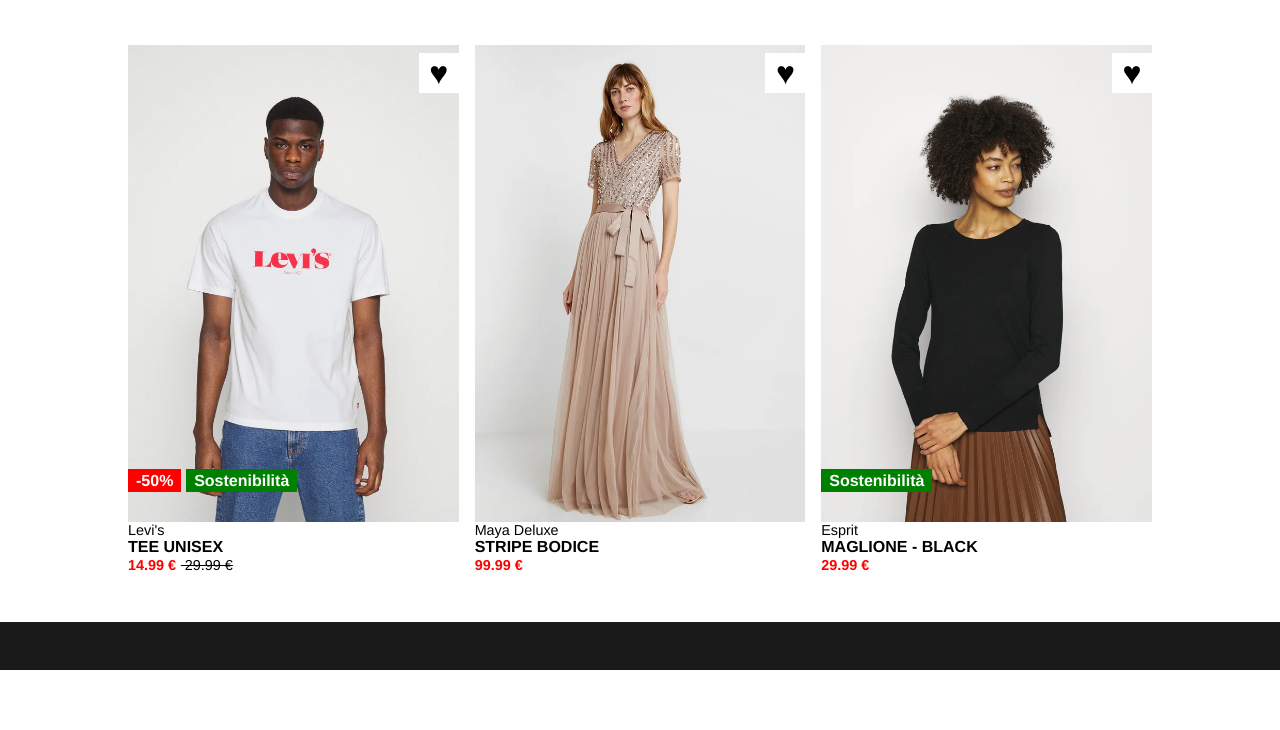
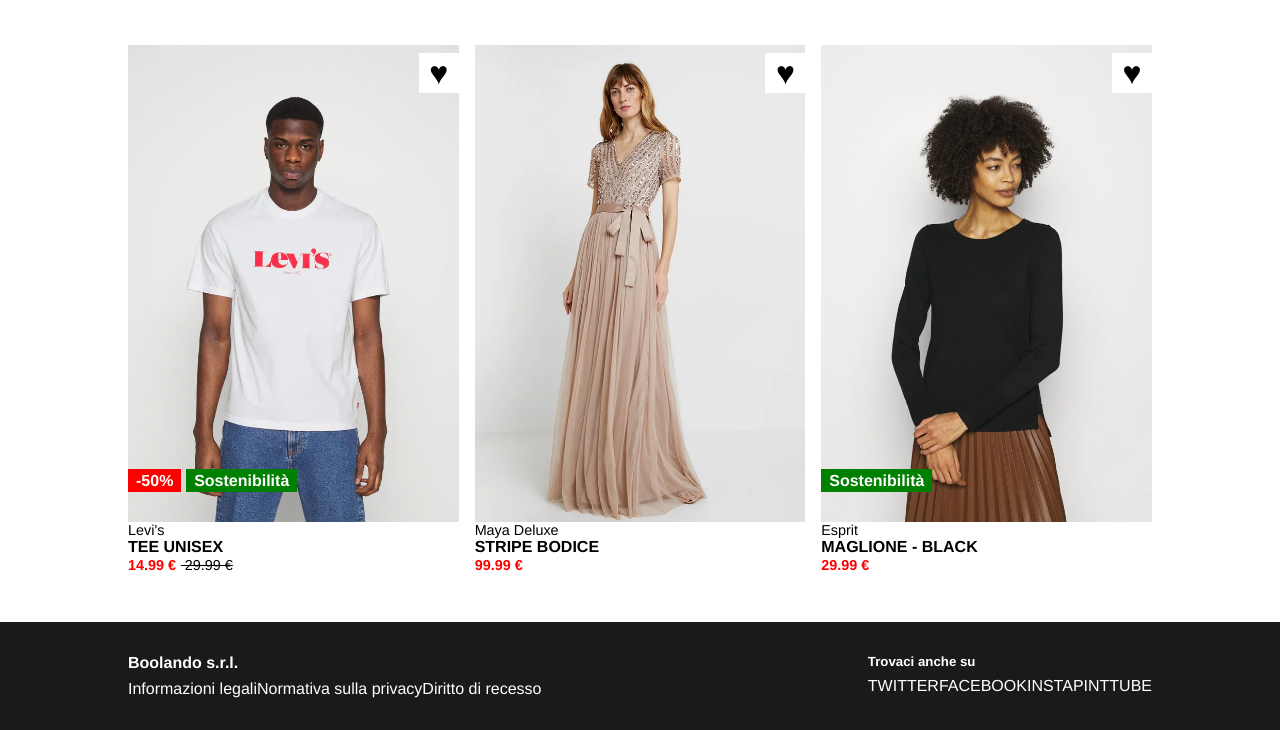
Before and after one commit to francescomascellino/html-css-boolando, a plain HTML site: page index.html in a window 1280 px wide. Shown: the part 649-1379 px from the top of the page. Before the commit the page ends 1319 px from the top, so only its background shows below. Drawn offline with Linux system fonts and the light colour scheme.

Commit message:
add footer

```diff
--- a/assets/style.css
+++ b/assets/style.css
@@ -26,12 +26,18 @@
     margin: auto;
 }
 
-.store_container {
-    width: 80%;
+.wrapper {
     display: flex;
-    margin: auto;
     flex-wrap: wrap;
     justify-content: space-between;
+}
+
+a {
+    color: var(--bool-light)
+}
+
+a {
+    text-decoration: none;
 }
 
 /* #endregion GLOBAL RULES */
@@ -70,10 +76,6 @@
     padding: 1rem 0;
 }
 
-nav a {
-    text-decoration: none;
-}
-
 nav a:hover {
     text-decoration: underline;
 }
@@ -108,7 +110,6 @@
 /* #region STORE MAIN SECTION */
 
 .product_card {
-    /* width: var(--col-width) -1rem */
     width: 32.3%;
     padding-top: 3rem;
 }
@@ -119,7 +120,6 @@
 }
 
 .product_back {
-    /* position: absolute; */
     top: 0;
     z-index: -1;
     width: 100%;
@@ -214,7 +214,15 @@
 footer {
     margin-top: 3rem;
     background-color: var(--bool-footer);
-    height: 3rem;
+    color: var(--bool-light);
+    padding: 2rem 0;
 }
 
+h4,
+h5 {
+    margin-bottom: 0.5rem;
+}
+
+
+
 /* #endregion FOOTER */
--- a/index.html
+++ b/index.html
@@ -43,7 +43,7 @@
         <!-- MAIN -->
         <main>
 
-            <div class="store_container">
+            <div class="container wrapper">
 
                 <div class="product_card">
 
@@ -271,6 +271,22 @@
 
         <!-- FOOTER -->
         <footer>
+            <div class="container wrapper">
+
+                <div class="info">
+                    <h4>Boolando s.r.l.</h4>
+                    <a href="#">Informazioni legali</a><a href="#">Normativa
+                        sulla privacy</a><a href="#">Diritto di recesso</a>
+                </div>
+
+                <div class="social">
+                    <h5>Trovaci anche su</h5>
+                    <a href="#">TWITTER</a><a href="#">FACEBOOK</a><a
+                        href="#">INSTA</a><a
+                        href="#">PINT</a><a href="#">TUBE</a>
+                </div>
+
+            </div>
 
         </footer>
 
```
